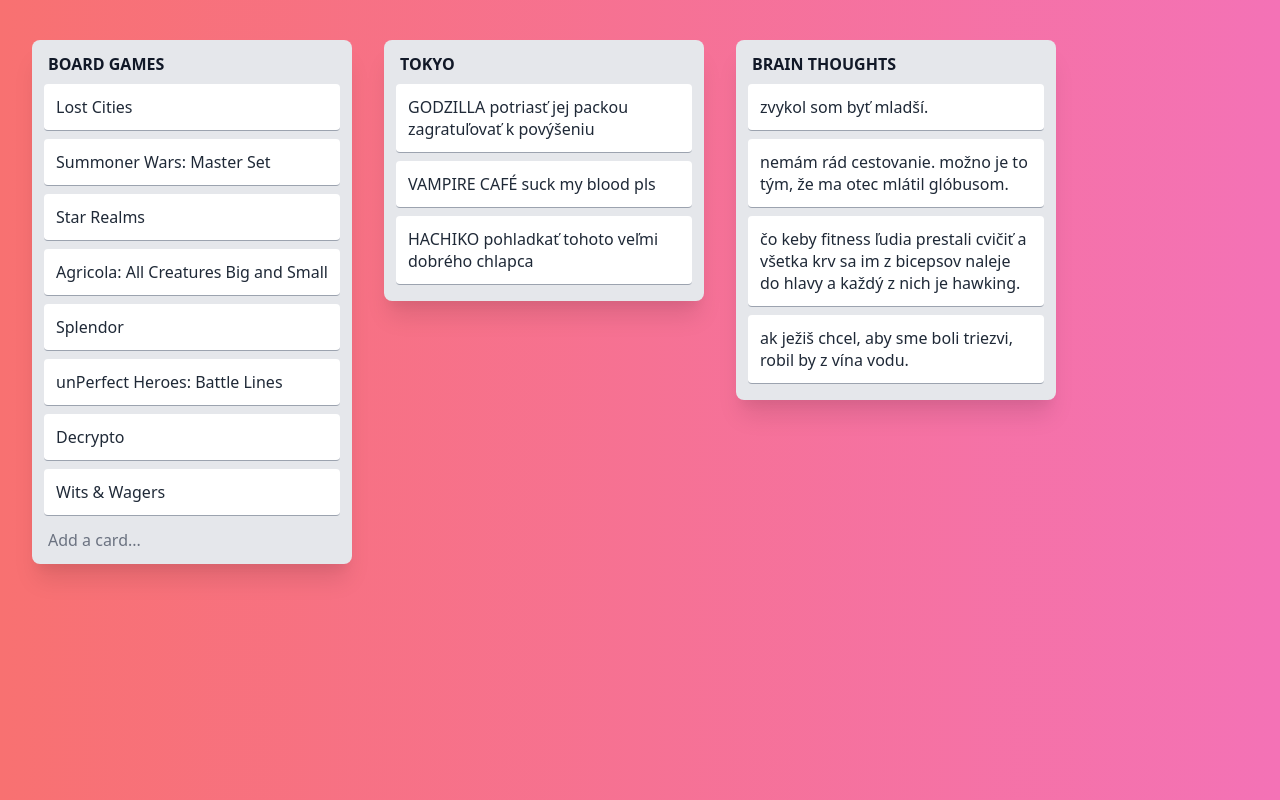
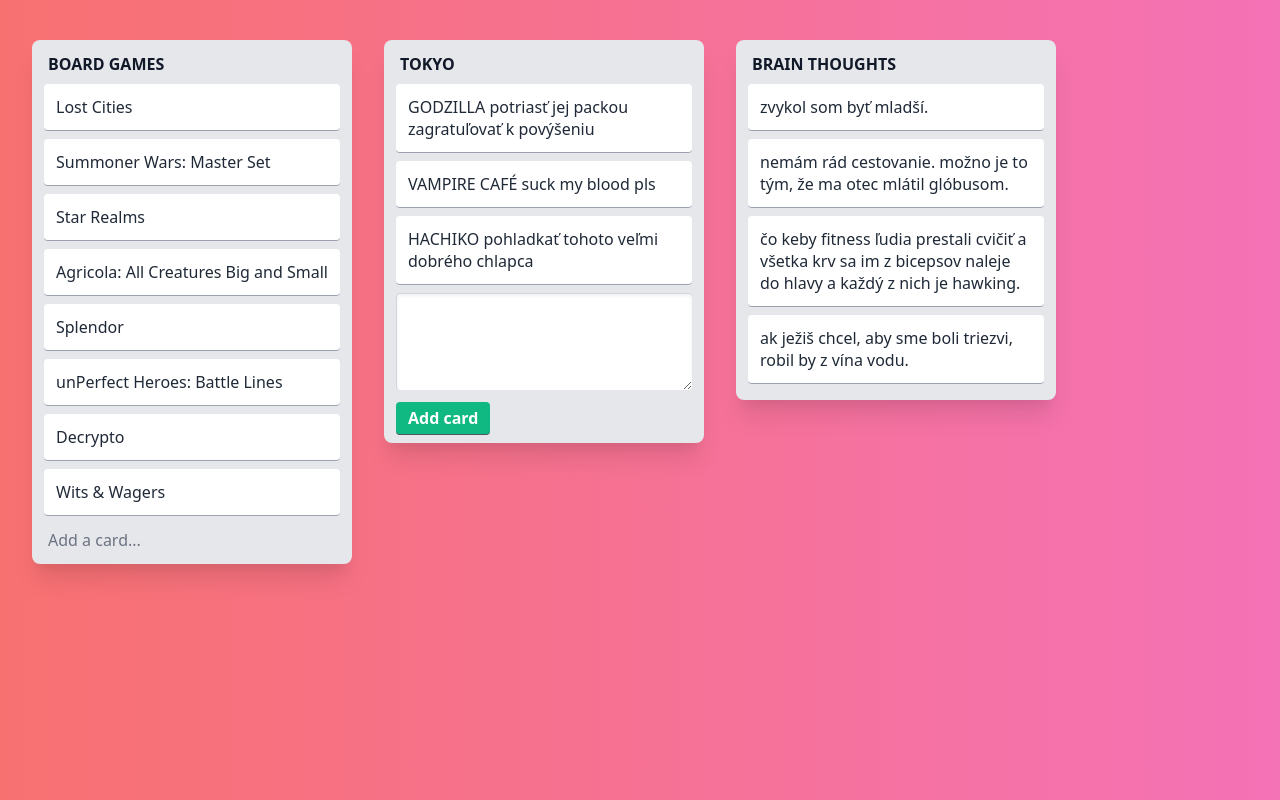
Before and after one commit to yablko/tailwind-trulo, a website: page public/index.html in a window 1280 px wide. Shown: the top 800 px of the page. Drawn offline with nearby package versions, Linux system fonts and the light colour scheme; files that its build step writes are made by us from their sources.

Commit message:
13-ADD-NEW-CARD

```diff
--- a/public/index.html
+++ b/public/index.html
@@ -72,9 +72,21 @@
 				</ul>
 
 				<footer>
-					<a class="p-1 text-gray-500 hover:text-gray-700 hidden" href="#">
+					<a class="hidden p-1 text-gray-500 hover:text-gray-700" href="#">
 						Add a card...
 					</a>
+
+					<form action="">
+						<textarea class="w-full p-3 border-t border-l border-gray-300 outline-none rounded shadow-inner"
+							rows="3"></textarea>
+
+						<div class="mt-1.5">
+							<button
+								class="bg-green-500 hover:bg-green-400 font-semibold text-white border-b border-gray-600 py-1 px-3 rounded">
+								Add card
+							</button>
+						</div>
+					</form>
 				</footer>
 			</section>
 
```
